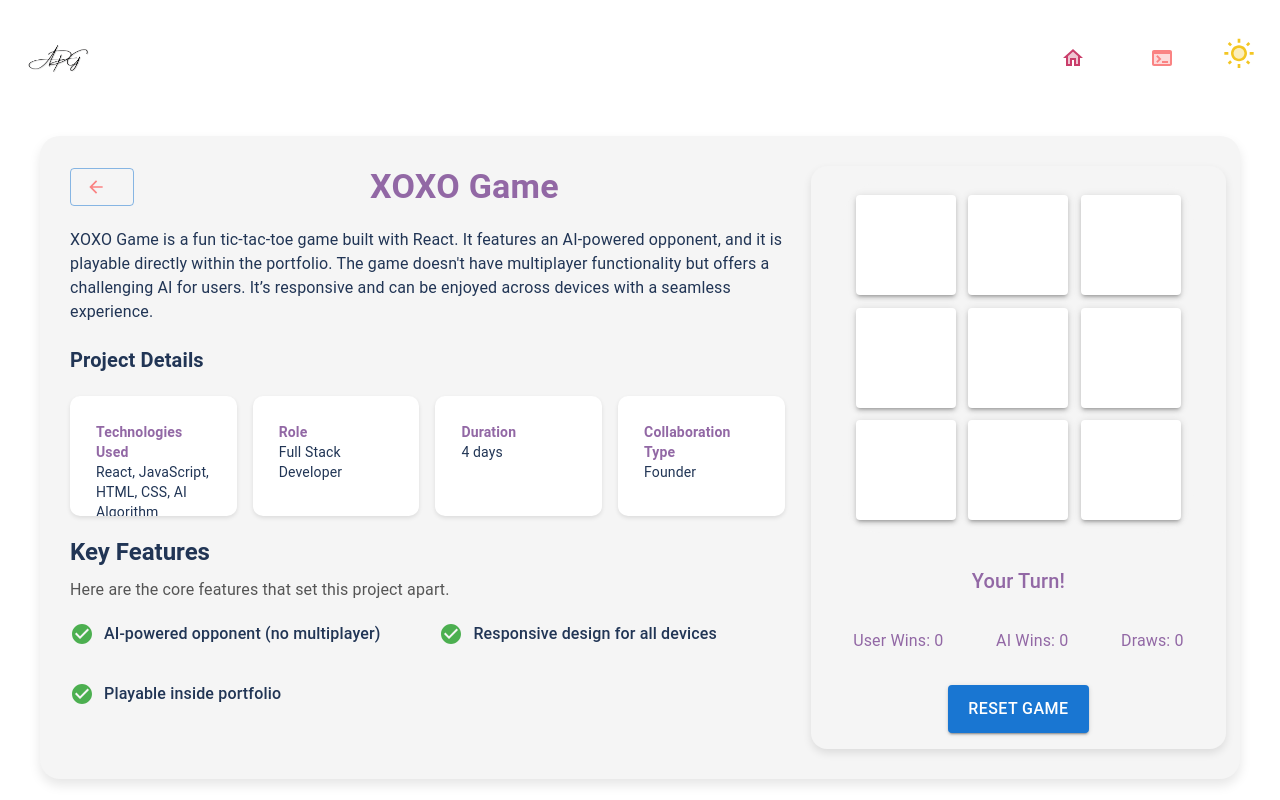
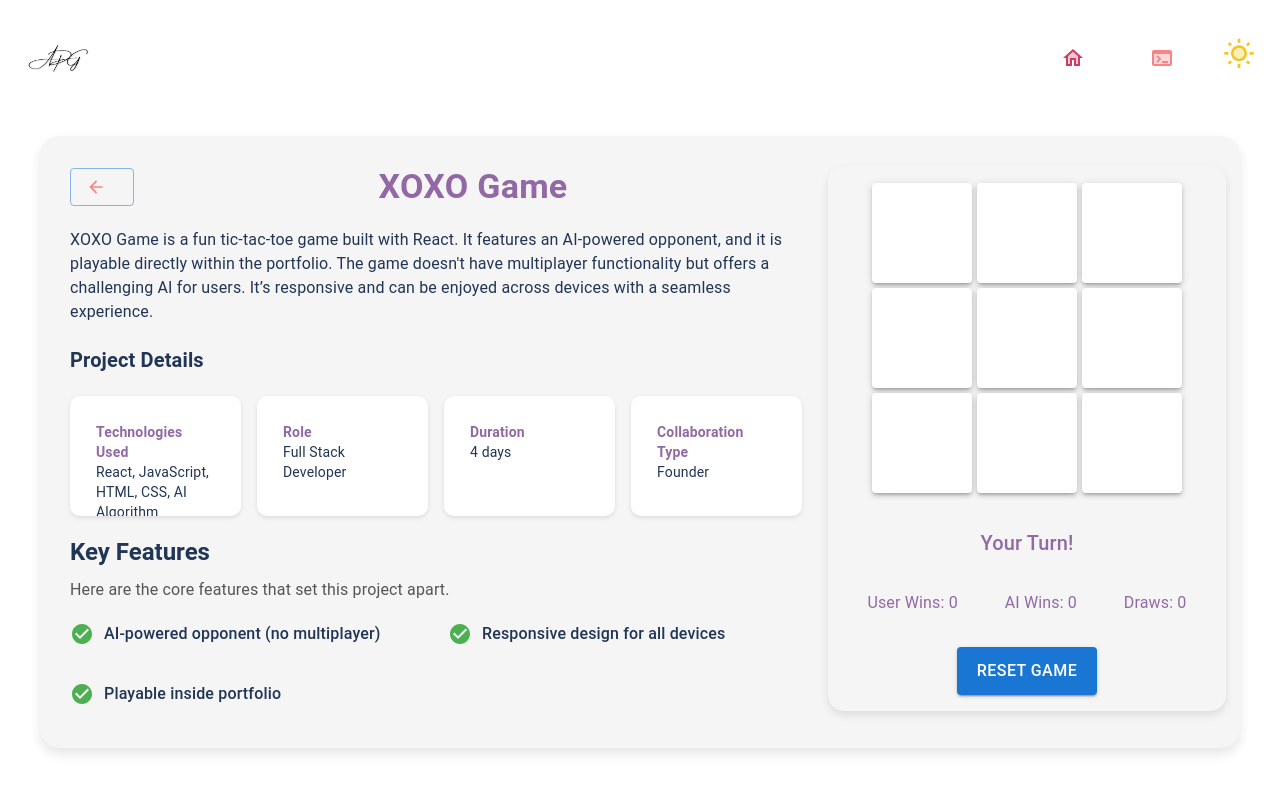
Before and after one commit to AshithaPGowda/portfolio, a Next.js app: page /projects in a window 1280 px wide. Both pictures are taken after a click on the element 197 px from the left and 328 px from the top of the page. Shown: the top 800 px of the page. Built offline with nearby package versions, Linux system fonts and the light colour scheme.

Commit message:
chnaged view stuff

```diff
--- a/src/app/components/projects/gameboard/gameboard.js
+++ b/src/app/components/projects/gameboard/gameboard.js
@@ -124,10 +124,10 @@ const handleAITurn = (currentBoard) => {
                 sx={{
                     display: "grid",
                     gridTemplateColumns: `repeat(${boardSize}, 1fr)`,
-                    gap: "1vw",
+                    gap: "0.4vw",
                     backgroundColor: COLOURS[`BORDER_COLOUR_${theme}`],
-                    padding: "1vw",
-                    borderRadius: "3vw",
+                    padding: "0.1vw",
+                    borderRadius: "3vh",
                 }}
             >
                 {/* Render grid cells */}
```
